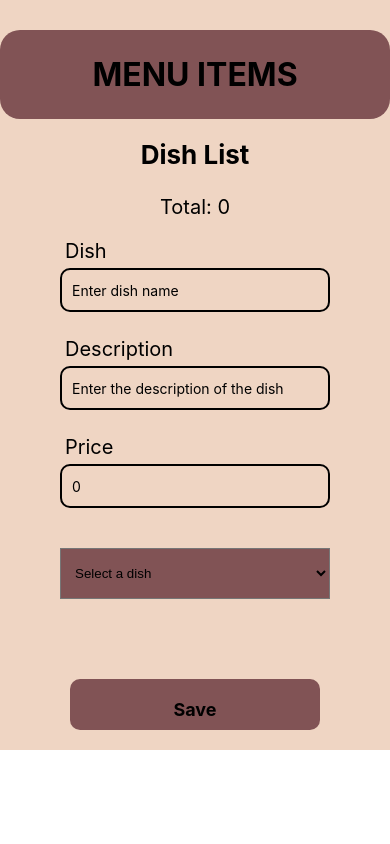
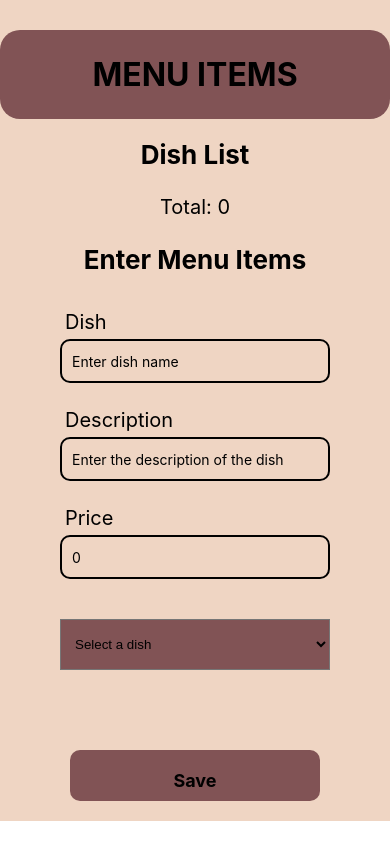
Before and after one commit to ST10441309/mastChefApp, a React Native app: screen / in a window 390 px wide. Built offline with nearby package versions, Linux system fonts and the light colour scheme.

Commit message:
final update

```diff
--- a/App.tsx
+++ b/App.tsx
@@ -86,12 +86,13 @@ export default function App() {
         <Text style={styles.subHeading}>Dish List</Text>
         {menuList.map((item,index) =>
 
-        <Text key={index}>  {item.name}  {item.description}  {item.course}  {item.price} </Text>)}
+        <Text key={index}>  {item.name}   {item.description}   {item.course}   R{item.price} </Text>)}
 
       <View>
         <Text style={styles.bodyText}>Total: {totalMenuItems}</Text>
       </View>
 
+        <Text style={styles.subHeading}>Enter Menu Items</Text>
       <View style={styles.inputContainer}>
         <Text style={styles.bodyText}>Dish</Text>
         <TextInput
```
